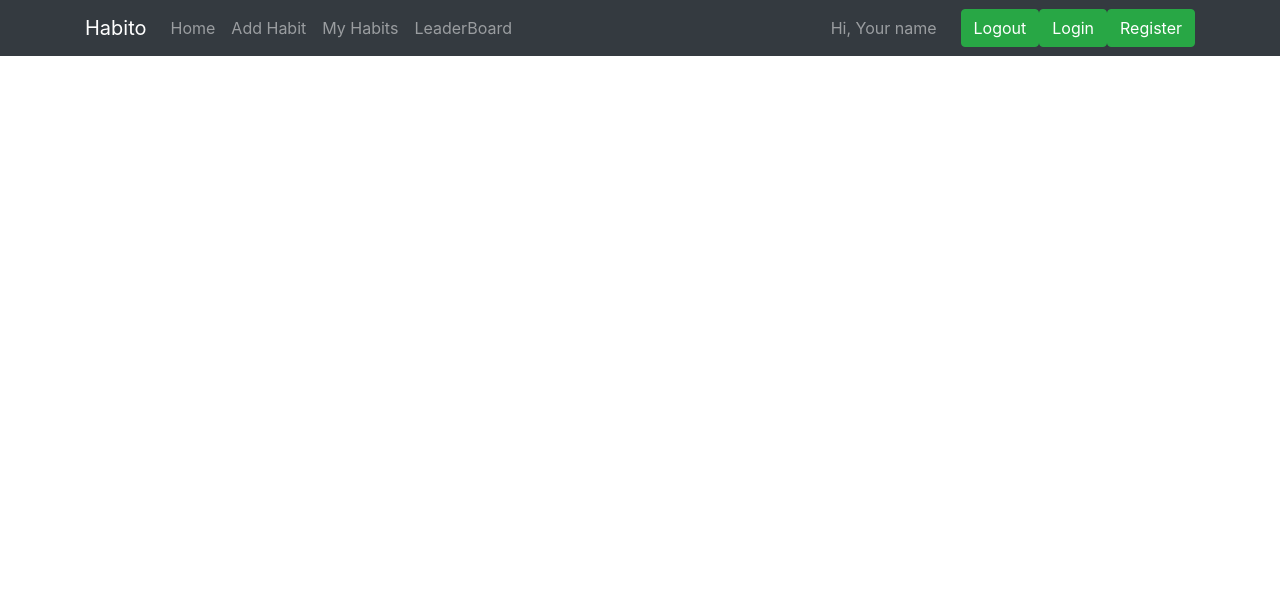
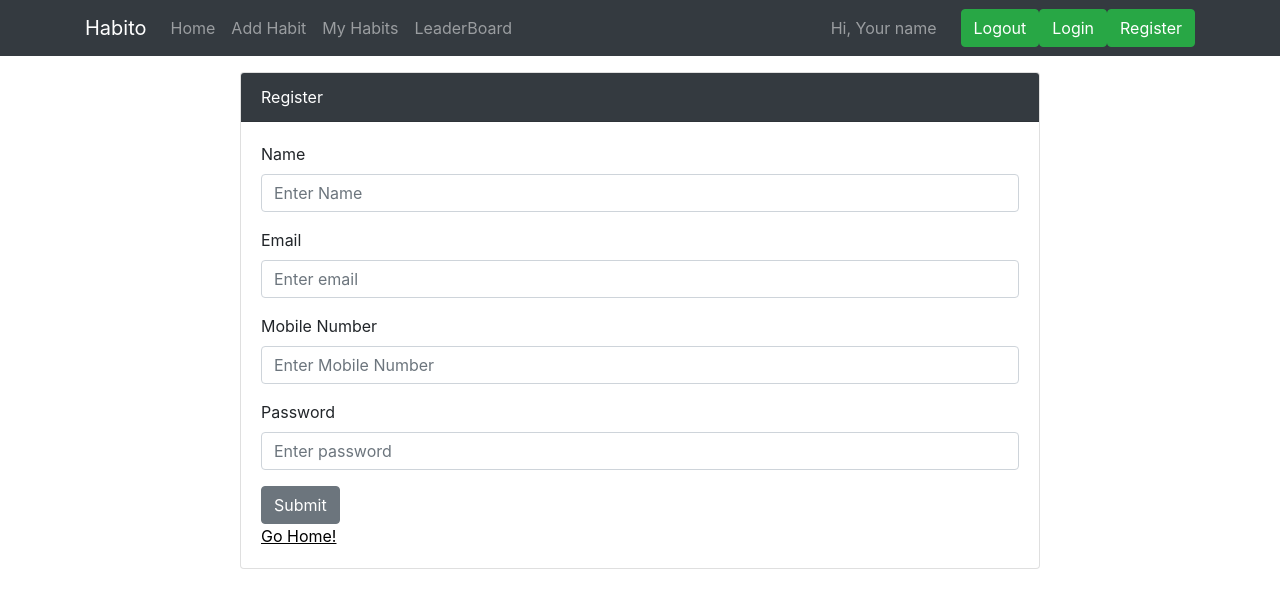
Before and after one commit to aniket321/Habit-Builder, a React (Create React App) app in the folder client/: page /register in a window 1280 px wide. Shown: the top 608 px of the page. Built offline with nearby package versions, Linux system fonts and the light colour scheme.

Commit message:
Added Register component

```diff
--- a/client/src/App.js
+++ b/client/src/App.js
@@ -10,6 +10,7 @@ import NewHabit from './components/NewHabit';
 import HabitList from './components/HabitList';
 import Landing from './components/Landing';
 import Login from './components/LoginPage';
+import Register from './components/Register';
 
 
 function App() {
@@ -25,14 +26,14 @@ function App() {
                     <Switch>
                         <>
                             <AppNavBar />
-                            <Container className="mt-3">
+                            <Container className="mt-3 d-flex justify-content-center">
                                 <Route exact path="/" component={Landing} />
                                 <Route exact path='/login' render={() => (
                                     <Login
                                     />
                                 )}
                                 />
-                                {/* <Route exact path="/register" component={Register} /> */}
+                                <Route exact path="/register" component={Register} />
                             </Container>
                         </>
                     </Switch>
--- a/client/src/components/AppNavBar.js
+++ b/client/src/components/AppNavBar.js
@@ -51,7 +51,7 @@ const AppNavBar = () => {
                             <Button color="success" href="/login">Login</Button>
                         </Form>
                         <Form inline>
-                            <Button color="success" as={Link} to="/register">Register</Button>
+                            <Button color="success" href="/register">Register</Button>
                         </Form>
                     </Collapse>
                 </Container>
--- a/client/src/components/LoginPage.js
+++ b/client/src/components/LoginPage.js
@@ -43,7 +43,7 @@ const Login = (props) => {
     }
 
     return (
-        <Card>
+        <Card style={{ width: "50rem" }}>
             <CardHeader as="h5" style={{ backgroundColor: "#343A40", color: "#FFF" }}>Login</CardHeader>
             <CardBody>
                 <Form onSubmit={handleSubmit}>
--- /dev/null
+++ b/client/src/components/Register.js
@@ -0,0 +1,141 @@
+import React, { useState } from 'react';
+import { Button, Form, FormGroup, Label, Input, FormText, Card, CardHeader, CardBody, CardTitle } from 'reactstrap';
+import { Redirect, Link } from 'react-router-dom';
+
+const Register = () => {
+
+    /**
+    * @description state to store data of input fields
+    */
+    const [userDetails, setUserDetails] = useState({
+        name: '',
+        email: '',
+        mobile: '',
+        password: '',
+        rewardPoints: 0,
+        completed: 0
+    })
+
+    /**
+    * @description state to manage redirect to home page
+    */
+
+    /**
+    * @description function to handle change on input fields
+    */
+    const handleChange = (e, field) => {
+        switch (field) {
+            case 'name':
+                setUserDetails({
+                    ...userDetails,
+                    name: e.target.value,
+                })
+                break;
+
+            case 'email':
+                setUserDetails({
+                    ...userDetails,
+                    email: e.target.value,
+                })
+                break;
+
+            case 'mobile':
+                setUserDetails({
+                    ...userDetails,
+                    mobile: e.target.value,
+                })
+                break;
+
+            case 'password':
+                setUserDetails({
+                    ...userDetails,
+                    password: e.target.value,
+                })
+                break;
+
+            default:
+                setUserDetails(userDetails)
+        }
+
+    }
+
+    /**
+    * @description function to handle submit
+    */
+    const handleSubmit = async (e) => {
+        e.preventDefault();
+        console.log(userDetails)
+
+    }
+
+    return (
+        <Card style={{ width: "50rem" }}>
+            <CardHeader as="h5" style={{ backgroundColor: "#343A40", color: "#FFF" }}>Register</CardHeader>
+            <CardBody>
+                <Form onSubmit={handleSubmit}>
+
+                    <FormGroup>
+                        <Label for="name">Name</Label>
+                        <Input
+                            required
+                            type="name"
+                            name="name"
+                            id="name"
+                            value={userDetails.name}
+                            onChange={(e) => handleChange(e, 'name')}
+                            placeholder="Enter Name"
+                        />
+                    </FormGroup>
+
+                    <FormGroup>
+                        <Label for="email">Email</Label>
+                        <Input
+                            required
+                            type="email"
+                            name="email"
+                            id="email"
+                            value={userDetails.email}
+                            onChange={(e) => handleChange(e, 'email')}
+                            placeholder="Enter email"
+                        />
+                    </FormGroup>
+
+                    <FormGroup>
+                        <Label for="mobile">Mobile Number</Label>
+                        <Input
+                            required
+                            pattern="[0-9]*"
+                            type="text"
+                            name="mobile"
+                            id="mobile"
+                            value={userDetails.mobile}
+                            onChange={(e) => handleChange(e, 'mobile')}
+                            placeholder="Enter Mobile Number"
+                            maxLength="10"
+                        />
+                    </FormGroup>
+
+                    <FormGroup>
+                        <Label for="password">Password</Label>
+                        <Input
+                            required
+                            type="password"
+                            name="password"
+                            id="password"
+                            value={userDetails.password}
+                            onChange={(e) => handleChange(e, 'password')}
+                            placeholder="Enter password"
+                            minLength="8"
+                        />
+                    </FormGroup>
+                    <Button>Submit</Button>
+                </Form>
+                <Link to={`/`} style={{ color: "black", textDecoration: "underline" }}>
+                    Go Home!
+                </Link>
+            </CardBody>
+        </Card>
+    );
+}
+
+export default Register;
```
Also changed, not shown: client/src/utils/api.js (added).
